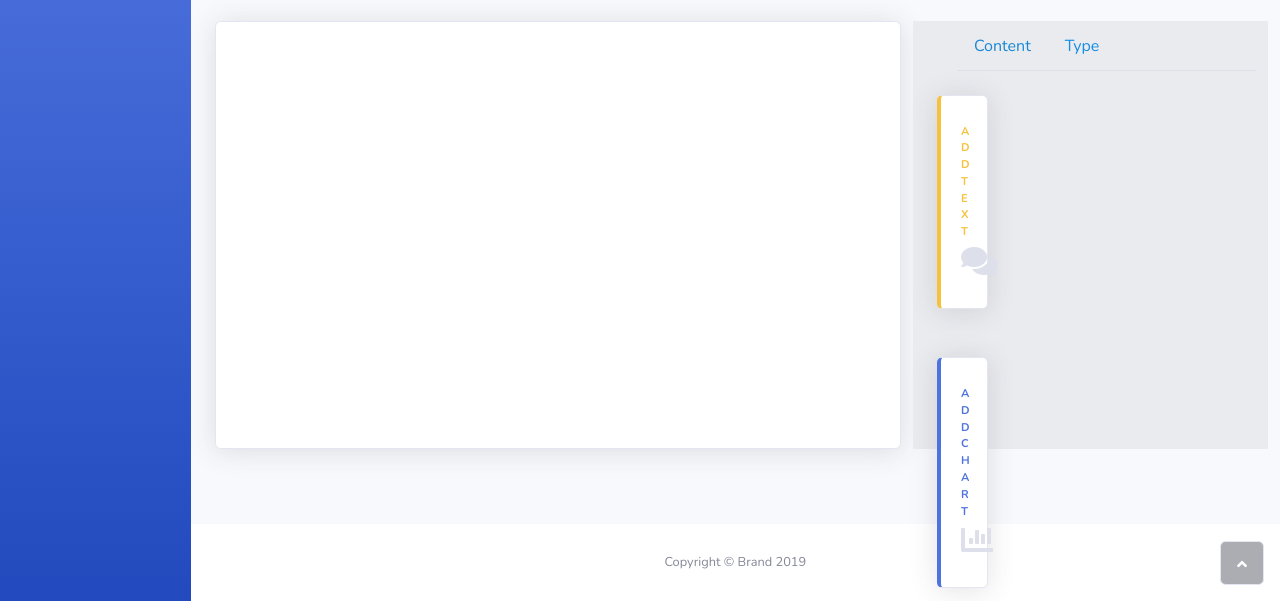
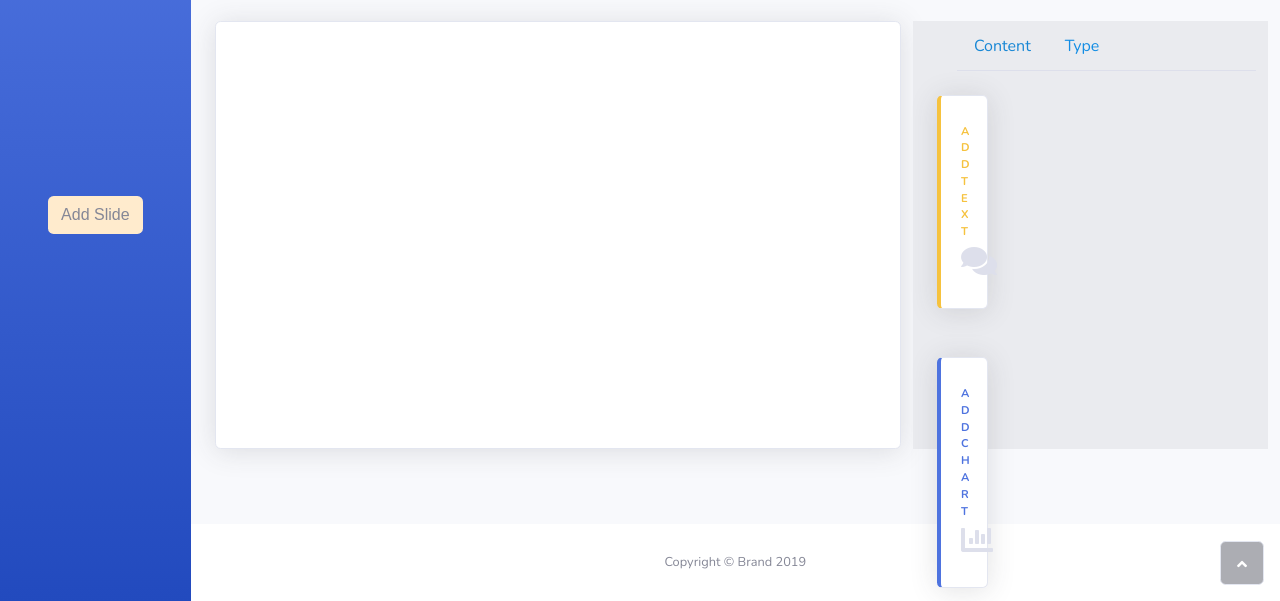
Before and after one commit to imandzankovic/slides-with-deck, a website: page boilerplate.html in a window 1280 px wide. Shown: the part 199-800 px from the top of the page. Drawn offline with nearby package versions, Linux system fonts and the light colour scheme; files that its build step writes are made by us from their sources; files whose address does not match are found by name.

```diff
--- a/boilerplate.html
+++ b/boilerplate.html
@@ -72,7 +72,12 @@
         </ul>
         <div class="text-center d-none d-md-inline"><button class="btn rounded-circle border-0" id="sidebarToggle"
             type="button"></button></div> -->
-        <div id="slidesWell" style="height: 100px; width:140px;"></div>
+        <div id="slidesWell" style="height: 100px; width:140px; background-color: blanchedalmond"></div>
+        <div id="operations" style="margin-top: 225px" >
+          <button class="btn btn-default" id="addSlide" type="button" style="background-color: blanchedalmond">Add
+            Slide</button>
+        </div>
+
       </div>
     </nav>
     <div class="d-flex flex-column" id="content-wrapper">
@@ -305,10 +310,11 @@
                     <br>
                     <div class="col-md-6 col-xl-3 mb-4">
                       <div class="card shadow border-left-primary py-2">
-                            <div class="card-body"  id="addGraph">
+                        <div class="card-body" id="addGraph">
                           <div class="row align-items-center no-gutters">
                             <div class="col mr-2">
-                                        <div class="text-uppercase text-primary font-weight-bold text-xs mb-1"><span>ADD CHART</span></div>
+                              <div class="text-uppercase text-primary font-weight-bold text-xs mb-1"><span>ADD
+                                  CHART</span></div>
                               <div class="text-dark font-weight-bold h5 mb-0"><span></span></div>
                             </div>
                             <div class="col-auto"><i class="fas fa-chart-bar fa-2x text-gray-300"></i></div>
```
Also changed, not shown: build/scripts/helper.js. Lines whose indentation alone changed are shown as unchanged.
